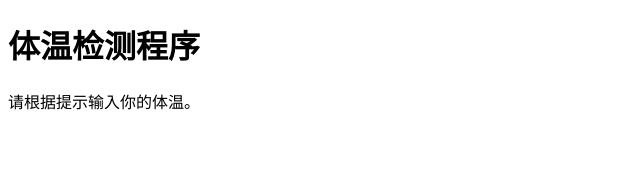
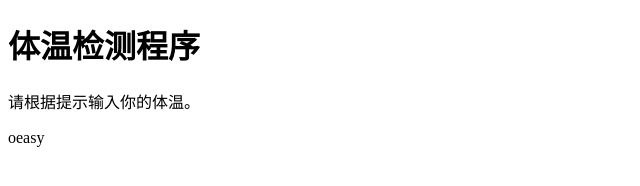
Before and after one commit to Linnny0112/Lyn_AI_show, a plain HTML site: page class4.html in a window 1280 px wide. Shown: the full height of the page, 0-640 px from the left. Drawn offline with Linux system fonts and the light colour scheme.

Commit message:
Update class4.html

```diff
--- a/class4.html
+++ b/class4.html
@@ -9,11 +9,7 @@
     <h1>体温检测程序</h1>
     <p>请根据提示输入你的体温。</p>
     <script>
-    console.log('console.log()');
-    console.info('console.info()');
-    console.debug('console.debug()');
-    console.warn('console.warn()');
-    console.error('console.error()');
+    document.write("oeasy")
 </script>
 </body>
 </html>
```
